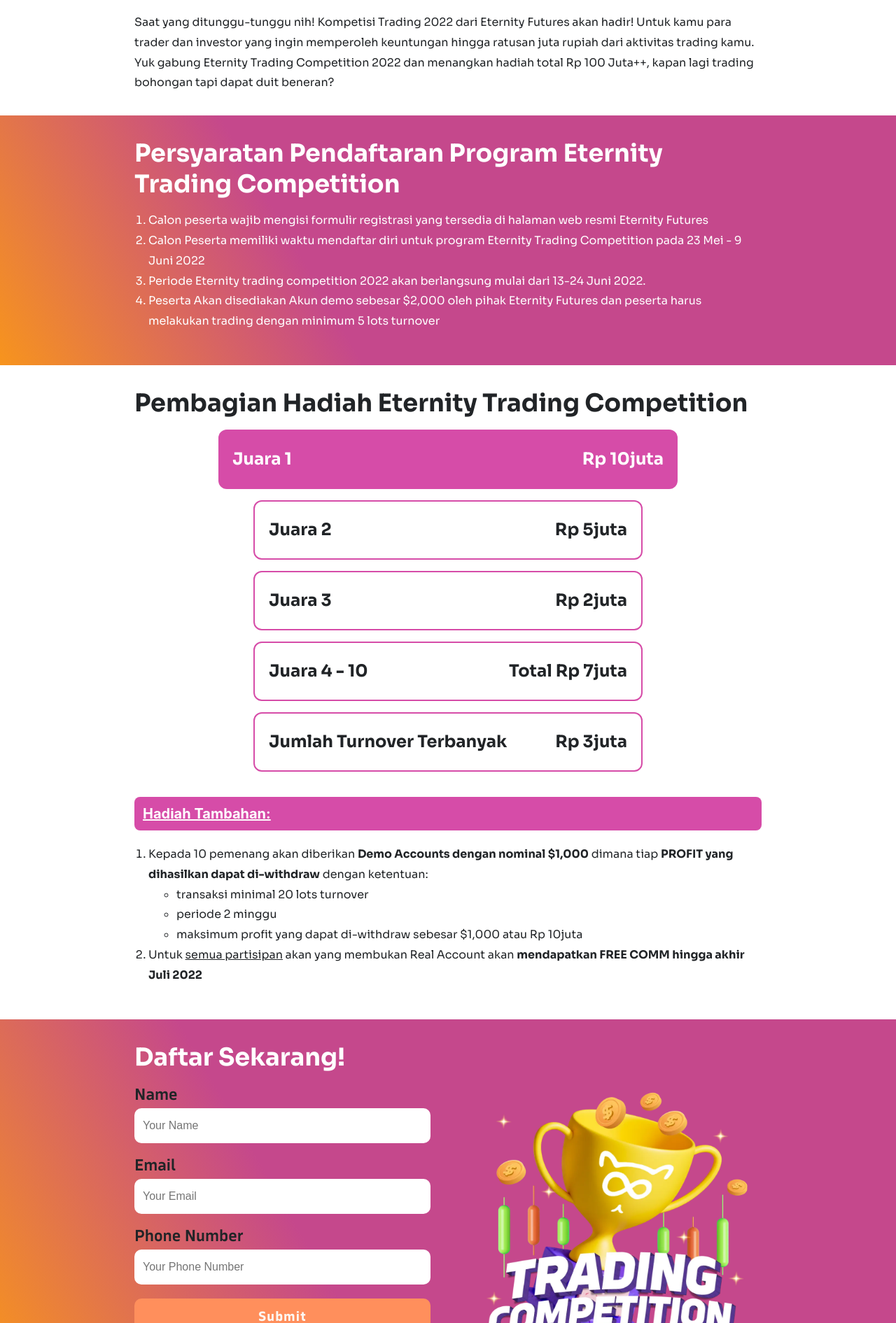
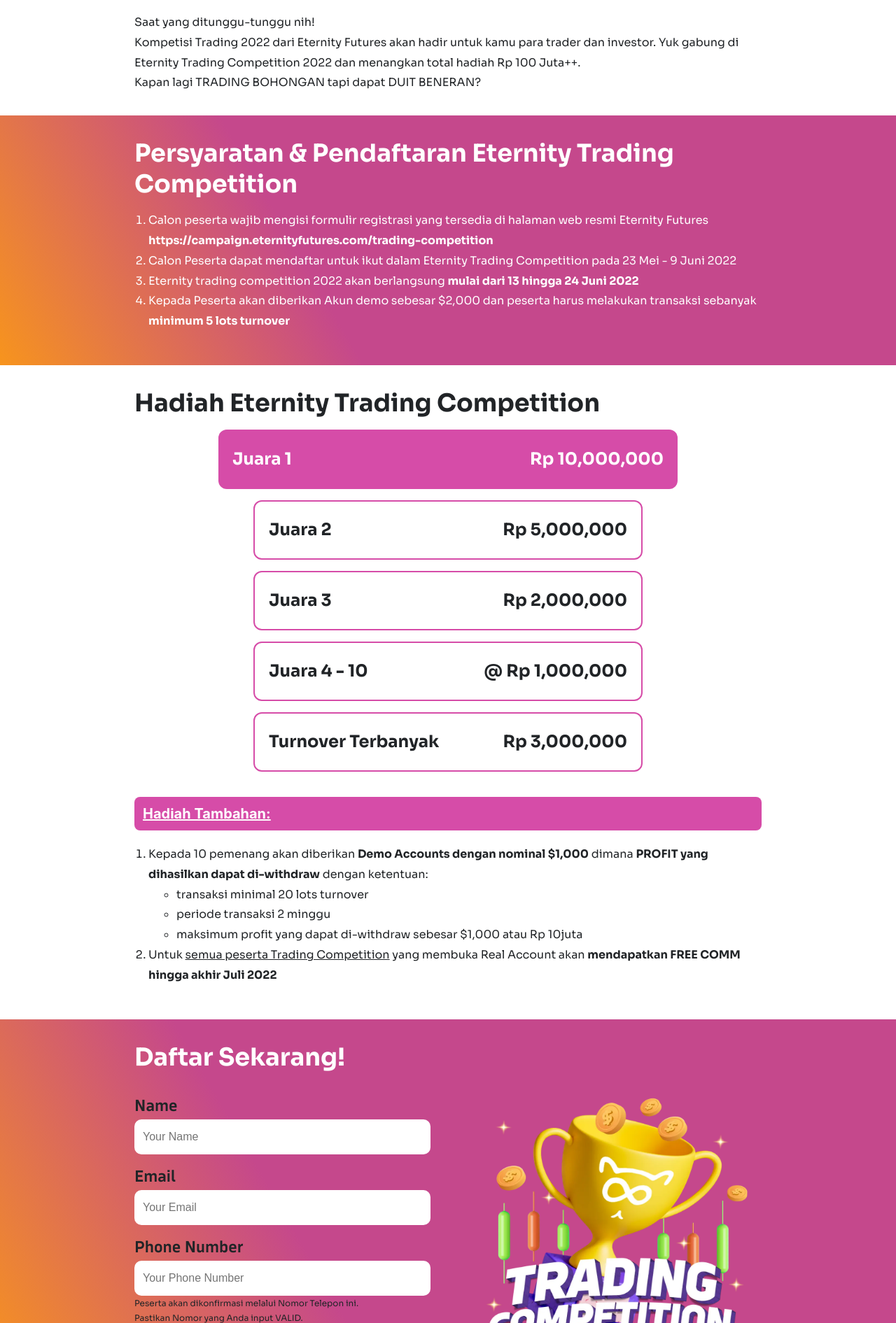
Before and after one commit to eternityfutures/eternity-campaign, a Next.js app: page /trading-competition in a window 1280 px wide. Shown: the part 689-2580 px from the top of the page at 70% size. Built offline with nearby package versions, Linux system fonts and the light colour scheme; no server answers.

Commit message:
change wording

```diff
--- a/components/FormInputCompetition.js
+++ b/components/FormInputCompetition.js
@@ -3,7 +3,7 @@ import styled from 'styled-components'
 const Container = styled.div`
   width: 100%;
   text-align: start;
-  margin-bottom: 16px;
+  margin-top: 16px;
 `
 
 const Label = styled.p`
--- a/pages/trading-competition.js
+++ b/pages/trading-competition.js
@@ -103,6 +103,22 @@ const Description = styled.p`
   line-height: 1.8;
 `
 
+const FormDescription = styled.p`
+  font-family: "Sora", san-serif;
+  font-size: 12px;
+  color: #212427;
+  margin: 0;
+  line-height: 1.8;
+`
+
+const LinkText = styled.a`
+  font-family: "Sora", san-serif;
+  font-weight: bold;
+  line-height: 1.8;
+  color: #FFF;
+  word-wrap: break-word;
+`
+
 const Table = styled.table`
   width: 80%;
   @media (max-width: 768px) {
@@ -137,7 +153,7 @@ const FormContainer = styled.div`
 `
 
 const Form = styled.div`
-  margin-bottom: 20px;
+  // margin-bottom: 20px;
 `
 
 const RegisterButton = styled.button`
@@ -152,6 +168,7 @@ const RegisterButton = styled.button`
   font-size: 20px;
   font-weight: bold;
   letter-spacing: 1px;
+  margin-top: 16px;
   :disabled {
     background-color: #f5b598;
     cursor: wait;
@@ -441,67 +458,64 @@ export default function Home() {
           <Title>ETERNITY PRESENT:</Title>
           <TitleMargin color='#212427'>TRADING COMPETITION 2022</TitleMargin>
           <Image src={"/trading-comp/banner-final.webp"} width={1080} height={552} alt="Banner" />
-          <Description style={{ marginTop: 16 }}>
-            Saat yang ditunggu-tunggu nih! Kompetisi Trading 2022 dari Eternity Futures akan hadir!
-            Untuk kamu para trader dan investor yang ingin memperoleh keuntungan hingga ratusan juta rupiah dari aktivitas trading kamu.
-            Yuk gabung Eternity Trading Competition 2022 dan menangkan hadiah total Rp 100 Juta++,
-            kapan lagi trading bohongan tapi dapat duit beneran?
-          </Description>
+          <Description style={{ marginTop: 16 }}>Saat yang ditunggu-tunggu nih!</Description>
+          <Description>Kompetisi Trading 2022 dari Eternity Futures akan hadir untuk kamu para trader dan investor. Yuk gabung di Eternity Trading Competition 2022 dan menangkan total hadiah Rp 100 Juta++.</Description>
+          <Description>Kapan lagi TRADING BOHONGAN tapi dapat DUIT BENERAN?</Description>
         </IntroSection>
       </Container>
 
       <ContainerGradient>
         <IntroSection>
-          <TitleMargin color='#FFF'>Persyaratan Pendaftaran Program Eternity Trading Competition</TitleMargin>
+          <TitleMargin color='#FFF'>Persyaratan & Pendaftaran Eternity Trading Competition</TitleMargin>
           <Ol type='1'>
-            <List style={{ color: '#FFF' }}>Calon peserta wajib mengisi formulir registrasi yang tersedia di halaman web resmi Eternity Futures</List>
-            <List style={{ color: '#FFF' }}>Calon Peserta memiliki waktu mendaftar diri untuk program Eternity Trading Competition pada 23 Mei - 9 Juni 2022</List>
-            <List style={{ color: '#FFF' }}>Periode Eternity trading competition 2022 akan berlangsung mulai dari 13-24 Juni 2022.</List>
-            <List style={{ color: '#FFF' }}>Peserta Akan disediakan Akun demo sebesar $2,000 oleh pihak Eternity Futures dan peserta harus melakukan trading dengan minimum 5 lots turnover</List>
+            <List style={{ color: '#FFF' }}>Calon peserta wajib mengisi formulir registrasi yang tersedia di halaman web resmi Eternity Futures <span><LinkText href='https://campaign.eternityfutures.com/trading-competition'>https://campaign.eternityfutures.com/trading-competition</LinkText></span></List>
+            <List style={{ color: '#FFF' }}>Calon Peserta dapat mendaftar untuk ikut dalam Eternity Trading Competition pada 23 Mei - 9 Juni 2022</List>
+            <List style={{ color: '#FFF' }}>Eternity trading competition 2022 akan berlangsung <b>mulai dari 13 hingga 24 Juni 2022</b></List>
+            <List style={{ color: '#FFF' }}>Kepada Peserta akan diberikan Akun demo sebesar $2,000 dan peserta harus melakukan transaksi sebanyak <b>minimum 5 lots turnover</b></List>
           </Ol>
         </IntroSection>
       </ContainerGradient>
 
       <Container>
         <IntroSection>
-          <TitleMargin color='#212427'>Pembagian Hadiah Eternity Trading Competition</TitleMargin>
+          <TitleMargin color='#212427'>Hadiah Eternity Trading Competition</TitleMargin>
 
           <PrizeContainer>
             <MainPrize>
               <PrizeText color='#FFF'>Juara 1</PrizeText>
-              <PrizeText color='#FFF'>Rp 10juta</PrizeText>
+              <PrizeText color='#FFF'>Rp 10,000,000</PrizeText>
             </MainPrize>
 
             <OtherPrize>
               <PrizeText color='#212427'>Juara 2</PrizeText>
-              <PrizeText color='#212427'>Rp 5juta</PrizeText>
+              <PrizeText color='#212427'>Rp 5,000,000</PrizeText>
             </OtherPrize>
 
             <OtherPrize>
               <PrizeText color='#212427'>Juara 3</PrizeText>
-              <PrizeText color='#212427'>Rp 2juta</PrizeText>
+              <PrizeText color='#212427'>Rp 2,000,000</PrizeText>
             </OtherPrize>
 
             <OtherPrize>
               <PrizeText color='#212427'>Juara 4 - 10</PrizeText>
-              <PrizeText color='#212427'>Total Rp 7juta</PrizeText>
+              <PrizeText color='#212427'>@ Rp 1,000,000</PrizeText>
             </OtherPrize>
 
             <OtherPrize>
-              <PrizeText color='#212427'>Jumlah Turnover Terbanyak</PrizeText>
-              <PrizeText color='#212427'>Rp 3juta</PrizeText>
+              <PrizeText color='#212427'>Turnover Terbanyak</PrizeText>
+              <PrizeText color='#212427'>Rp 3,000,000</PrizeText>
             </OtherPrize>
           </PrizeContainer>
 
           <SubHeading>Hadiah Tambahan:</SubHeading>
           <Ol type='1'>
-            <List>Kepada 10 pemenang akan diberikan <b> Demo Accounts dengan nominal $1,000</b> dimana tiap <b> PROFIT yang dihasilkan dapat di-withdraw</b> dengan ketentuan:</List>
+            <List>Kepada 10 pemenang akan diberikan <b> Demo Accounts dengan nominal $1,000</b> dimana <b> PROFIT yang dihasilkan dapat di-withdraw</b> dengan ketentuan:</List>
             <ul>
               <List>transaksi minimal 20 lots turnover</List>
-              <List>periode 2 minggu</List>
+              <List>periode transaksi 2 minggu</List>
               <List>maksimum profit yang dapat di-withdraw sebesar $1,000 atau Rp 10juta</List>
             </ul>
-            <List>Untuk <u>semua partisipan</u> akan yang membukan Real Account akan <b>mendapatkan FREE COMM hingga akhir Juli 2022</b></List>
+            <List>Untuk <u>semua peserta Trading Competition</u> yang membuka Real Account akan <b>mendapatkan FREE COMM hingga akhir Juli 2022</b></List>
           </Ol>
 
         </IntroSection>
@@ -537,6 +551,8 @@ export default function Home() {
                       onChange={(e) => setPhoneNumber(e.target.value)}
                     />
                   </Form>
+                  <FormDescription>Peserta akan dikonfirmasi melalui Nomor Telepon ini.</FormDescription>
+                  <FormDescription>Pastikan Nomor yang Anda input VALID.</FormDescription>
                   <RegisterButton type='submit' disabled={loading}>
                     {loading ? 'Loading..' : 'Submit'}
                   </RegisterButton>
@@ -558,7 +574,7 @@ export default function Home() {
         <IntroSection>
           <TitleMargin color='#212427'>Syarat & Ketentuan Eternity Trading Competition</TitleMargin>
           <Ol type='1'>
-            <List>Periode Eternity Trading Competition 2022 akan dilaksanakan dengan keterangan sebagai berikut:</List>
+            <List>Eternity Trading Competition 2022 akan dilaksanakan dengan details sebagai berikut:</List>
             <Table>
               <tr>
                 <Td>Periode Registrasi</Td>
@@ -569,7 +585,7 @@ export default function Home() {
                 <Td>: 13 - 24 Juni 2022</Td>
               </tr>
               <tr>
-                <Td>Periode Pengumuman Pemenang</Td>
+                <Td>Pengumuman Pemenang</Td>
                 <Td>: 27 Juni 2022</Td>
               </tr>
             </Table>
@@ -580,9 +596,9 @@ export default function Home() {
               </Ol>
             </List>
             <List>Pemenang Eternity Trading Competition 2022 akan diumumkan melalui Story dan Feed IG Eternity.</List>
-            <List>Peserta hanya dapat mendaftarkan 1 (satu) akun untuk berpartisipasi dan memberikan data diri yang benar.</List>
-            <List>Hadiah tidak dapat dipindahtangankan atau dialihkan kepada pihak selain pemenang.</List>
-            <List>Pemenang akan diminta untuk memberikan foto dan KTP miliknya melalui Google Form untuk tujuan pendistribusian hadiah.</List>
+            <List>Peserta harus berusia minimal 21 tahun dan hanya dapat mendaftarkan 1 (satu) akun untuk berpartisipasi dengan memberikan data diri yang benar.</List>
+            <List>Hadiah tidak dapat dipindahtangankan atau dialihkan kepada pihak lain.</List>
+            <List>Pemenang akan diminta untuk memberikan foto selfie dengan KTP dan KTP miliknya melalui Google Form untuk tujuan Konfirmasi Identitas.</List>
             <List>Dengan mengikuti Eternity Trading Competition 2022, Peserta mengerti dan setuju terhadap Syarat & Ketentuan Trading Competition 2022.</List>
             <List>Keputusan yang ditetapkan pihak Eternity Futures bersifat final, mengikat, mutlak dan tidak dapat diganggu gugat.</List>
           </Ol>
```
